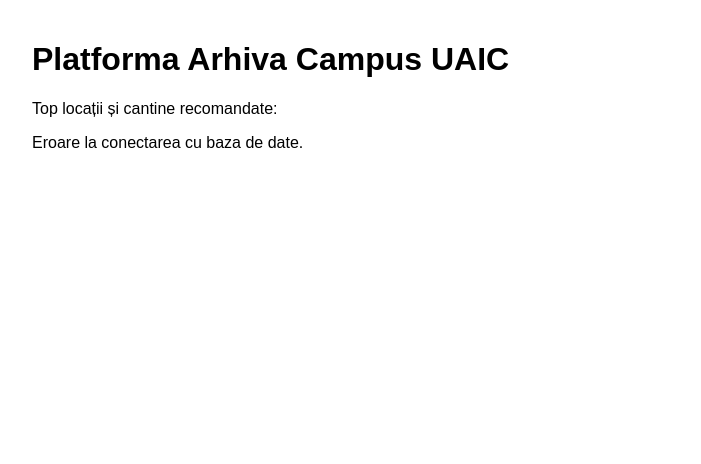
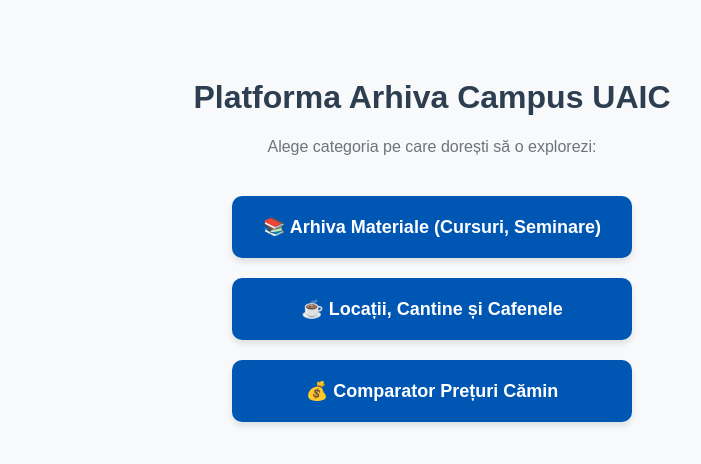
Before and after one commit to CirlanVeaceslav/arhiva-campus, a website: page public/index.html in a window 1280 px wide. Shown: the whole page, without its empty margins (208-909 px from the left). Drawn offline with Linux system fonts and the light colour scheme; no server answers.

Commit message:
Creare meniu principal

```diff
--- a/public/index.html
+++ b/public/index.html
@@ -3,47 +3,32 @@
 <head>
     <meta charset="UTF-8">
     <meta name="viewport" content="width=device-width, initial-scale=1.0">
-    <title>Arhiva Campus UAIC</title>
+    <title>Platforma Campus UAIC</title>
     <style>
-        body { font-family: Arial, sans-serif; padding: 20px; max-width: 800px; margin: auto; }
-        .locatie { border: 1px solid #ddd; padding: 15px; margin-bottom: 10px; border-radius: 8px; background-color: #f9f9f9; }
-        .nume { font-size: 18px; font-weight: bold; color: #0056b3; }
-        .detalii { color: #555; font-size: 14px; margin-top: 5px; }
+        body { font-family: Arial, sans-serif; text-align: center; padding: 50px 20px; background-color: #f8f9fa; }
+        h1 { color: #2c3e50; }
+        p { color: #6c757d; margin-bottom: 40px; }
+        .meniu-container { display: flex; flex-direction: column; gap: 20px; max-width: 400px; margin: 0 auto; }
+        .buton-meniu {
+            display: block; padding: 20px; font-size: 18px; font-weight: bold;
+            color: white; background-color: #0056b3; text-decoration: none;
+            border-radius: 10px; box-shadow: 0 4px 6px rgba(0,0,0,0.1); transition: 0.3s;
+        }
+        .buton-meniu:hover { background-color: #004494; transform: translateY(-2px); }
     </style>
 </head>
 <body>
     <h1>Platforma Arhiva Campus UAIC</h1>
-    <p>Top locații și cantine recomandate:</p>
+    <p>Alege categoria pe care dorești să o explorezi:</p>
 
-    <div id="lista-locatii">Se încarcă datele...</div>
+    <div class="meniu-container">
+        <!-- Aceste pagini vor fi create pe parcurs -->
+        <a href="/materiale.html" class="buton-meniu">📚 Arhiva Materiale (Cursuri, Seminare)</a>
 
-    <script>
-        async function incarcaLocatii() {
-            try {
-                // Facem o cerere către propria noastră rută API
-                const response = await fetch('/api/locatii');
-                const locatii = await response.json();
+        <!-- Aceasta este pagina pe care tocmai am redenumit-o -->
+        <a href="/locatii.html" class="buton-meniu">☕ Locații, Cantine și Cafenele</a>
 
-                const container = document.getElementById('lista-locatii');
-                container.innerHTML = ''; // Curățăm textul de încărcare
-
-                // Parcurgem fiecare locație și o adăugăm pe pagină
-                locatii.forEach(locatie => {
-                    const div = document.createElement('div');
-                    div.className = 'locatie';
-                    div.innerHTML = `
-                        <div class="nume">${locatie.nume}</div>
-                        <div class="detalii">Categorie: ${locatie.categorie} | Scor: ${locatie.scor}/10</div>
-                    `;
-                    container.appendChild(div);
-                });
-            } catch (error) {
-                document.getElementById('lista-locatii').innerText = 'Eroare la conectarea cu baza de date.';
-            }
-        }
-
-        // Apelăm funcția când se deschide pagina
-        incarcaLocatii();
-    </script>
+        <a href="/preturi.html" class="buton-meniu">💰 Comparator Prețuri Cămin</a>
+    </div>
 </body>
 </html>
```
Also changed, not shown: public/locatii.html (added, +49 -0 lines).
